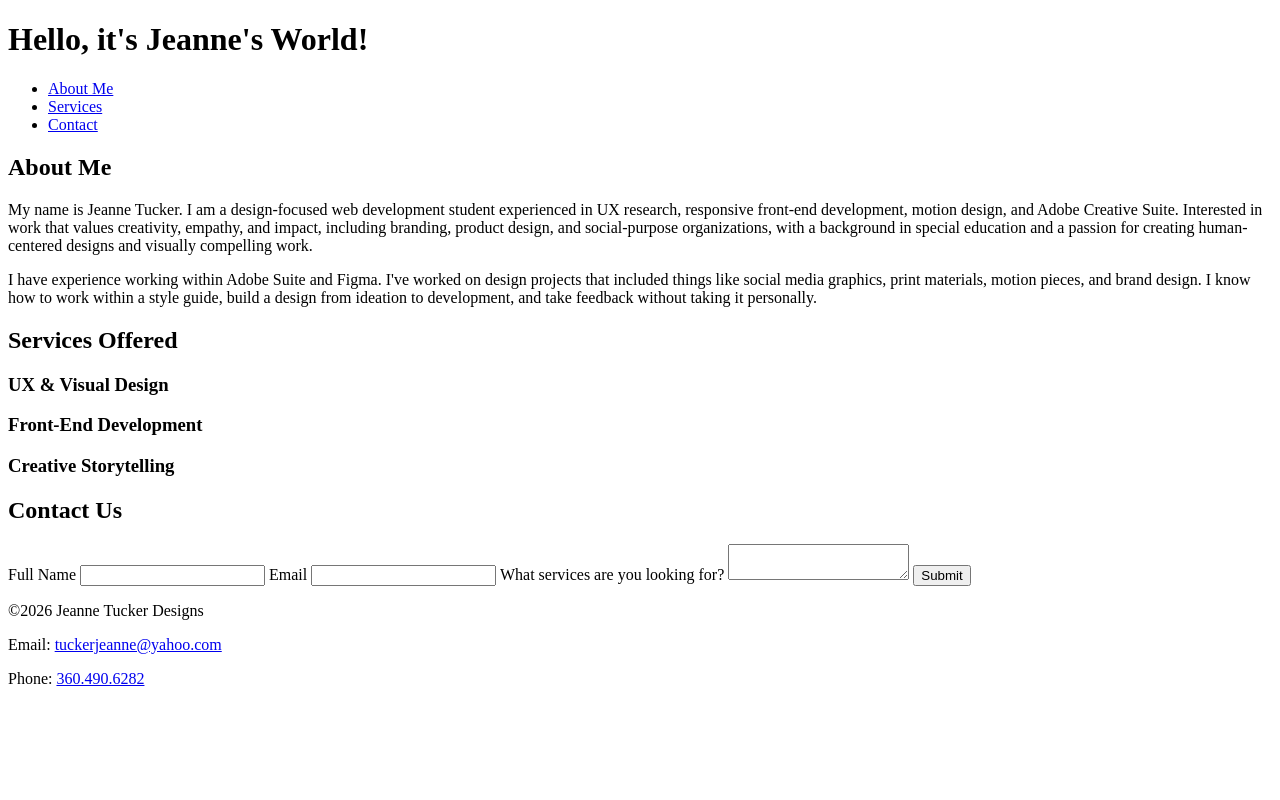
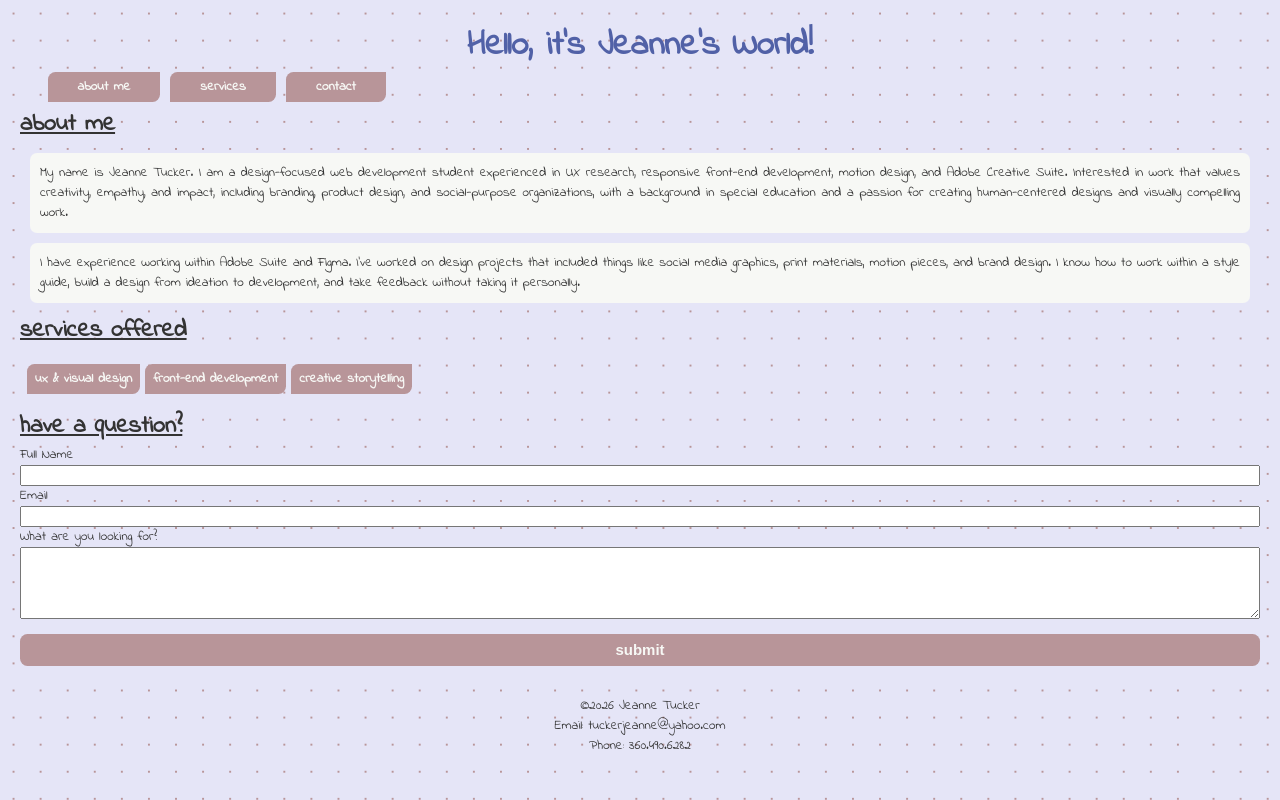
Before and after one commit to jltucke9/GIT414, a plain HTML site: page index.html in a window 1280 px wide. Drawn offline with Linux system fonts and the light colour scheme.

Commit message:
CSS global styles added

```diff
--- a/index.html
+++ b/index.html
@@ -22,12 +22,13 @@
   </header>
   <main>
     <section id="about">
-      <h2>About Me</h2>
+      <h2>about me</h2>
         <p>My name is Jeanne Tucker. I am a design-focused web development student experienced in UX research, responsive front-end development, motion design, and Adobe Creative Suite. Interested in work that values creativity, empathy, and impact, including branding, product design, and social-purpose organizations, with a background in special education and a passion for creating human-centered designs and visually compelling work.</p>
         <p>I have experience working within Adobe Suite and Figma. I've worked on design projects that included things like social media graphics, print materials, motion pieces, and brand design. I know how to work within a style guide, build a design from ideation to development, and take feedback without taking it personally.</p>
     </section>
-    <section id="services">
-      <h2>Services Offered</h2>
+    <section>
+      <h2>services offered</h2>
+      <div id="services">
         <div class="service">
           <h3>UX &amp; Visual Design</h3>
           <p></p>
@@ -40,9 +41,10 @@
           <h3>Creative Storytelling</h3>
           <p></p>
         </div>
+      </div>
     </section>
     <section class="contact">
-      <h2>Contact Us</h2>
+      <h2>have a question?</h2>
       <form action="http://wp.zybooks.com/form-viewer.php" method="POST">
         <label for="full-name">Full Name</label>
         <input type="text" name="full-name" id="full-name" required>
@@ -50,7 +52,7 @@
         <label for="comp-email">Email</label>
         <input type="text" name="comp-email" id="comp-email" required>
 
-        <label for="comments">What services are you looking for?</label>
+        <label for="comments">What are you looking for?</label>
         <textarea name="comments" id="comments" required></textarea>
 
         <input type="submit" name="form-submit" id="form-submit" value="Submit">
@@ -58,7 +60,7 @@
     </section>
   </main>
   <footer>
-    <p>&copy;2026 Jeanne Tucker Designs</p>
+    <p>&copy;2026 Jeanne Tucker</p>
     <p>Email: <a href="mailto: tuckerjeanne@yahoo.com" id="email">tuckerjeanne@yahoo.com</a></p>
     <p>Phone: <a href="tel:360-490-6282" id="tel">360.490.6282</a></p>
   </footer>
--- a/styles.css
+++ b/styles.css
@@ -0,0 +1,194 @@
+/* CSS BY Jeanne Tucker */
+
+@import url('https://fonts.googleapis.com/css2?family=Indie+Flower&family=Rock+Salt&display=swap');
+
+/* CSS RESET */
+/* http://meyerweb.com/eric/tools/css/reset/
+v2.0 | 20110126
+License: none (public domain)
+*/
+html, body, div, span, applet, object, iframe,
+h1, h2, h3, h4, h5, h6, p, blockquote, pre,
+a, abbr, acronym, address, big, cite, code,
+del, dfn, em, img, ins, kbd, q, s, samp,
+small, strike, strong, sub, sup, tt, var,
+b, u, i, center,
+dl, dt, dd, ol, ul, li,
+fieldset, form, label, legend,
+table, caption, tbody, tfoot, thead, tr, th, td,
+article, aside, canvas, details, embed,
+figure, figcaption, footer, header, hgroup,
+menu, nav, output, ruby, section, summary,
+time, mark, audio, video {
+    margin: 0;
+    padding: 0;
+    border: 0;
+    font-size: 100%;
+    font: inherit;
+    vertical-align: baseline;
+}
+/* HTML5 display-role reset for older browsers */
+article, aside, details, figcaption, figure,
+footer, header, hgroup, menu, nav, section {
+    display: block;
+}
+body {
+    line-height: 1;
+}
+ol, ul {
+    list-style: none;
+}
+blockquote, q {
+    quotes: none;
+}
+blockquote:before, blockquote:after,
+q:before, q:after {
+    content: '';
+    content: none;
+}
+table {
+    border-collapse: collapse;
+    border-spacing: 0;
+}
+
+/* ROOT VARIABLES */
+:root {
+    --off-white: #f7f8f5;
+    --dusty-pink: #b89599;
+    --dusty-violet: #c3b1be;
+    --pink: #d05896;
+    --violet-blue: #5161a7;
+    --charcoal: #333333;
+    --header-font: "Rock Salt", sans-serif;
+    --font: "Indie Flower", serif;
+}
+
+/* GLOBAL STYLES (MOBILE FIRST) */
+
+body {
+    background-image: url('images/background.png');
+    font-family: var(--font);
+    font-size: 10pt;
+    line-height: 1.5;
+    margin: 0 auto;
+    min-width: 400px;
+    color: var(--charcoal);
+    padding: 20px;
+}
+
+h1{
+    font-size: 26pt;
+    font-weight: bold;
+    color: var(--violet-blue);
+    text-align: center;
+}
+
+h2 {
+    font-weight: 800;
+    font-size: 24px;
+    text-decoration: underline;
+}
+
+nav {
+    padding: 2.5px 5px 7.5px 0px;
+}
+
+nav li {
+    list-style: none;
+    display: inline-block;
+    padding: 2.5px;
+}
+
+nav ul {
+    padding: 0px 25px;
+}
+
+nav a {
+    text-decoration: none;
+    background-color: var(--dusty-pink);
+    text-align: center;
+    color: var(--off-white);
+    text-transform: lowercase;
+    font-weight: bold;
+    padding: 5px 30px;
+    border-top-left-radius: 7.5px;
+    border-bottom-right-radius: 7.5px;
+}
+
+nav a:hover {
+    background-color: var(--dusty-violet);
+    scale: 4.25px;
+}
+
+#about {
+    /* max-width: 68ch; */
+    text-align: justify;
+}
+
+#about p {
+    background-color: var(--off-white);
+    padding: 10px;
+    margin:10px;
+    border-radius:7px;
+}
+
+#services {
+    padding: 15px 7px;
+    align-items: center;
+}
+
+.service {
+    display: inline-block;
+    background-color: var(--dusty-pink);
+    text-align: center;
+    color: var(--off-white);
+    text-transform: lowercase;
+    font-weight: bold;
+    padding: 5px 8px;
+    border-top-left-radius: 7.5px;
+    border-bottom-right-radius: 7.5px;
+}
+
+form {
+    display: flex;
+    flex-direction: column;
+}
+
+textarea {
+    padding: 20px;
+    margin-bottom: 15px;
+}
+
+#form-submit {
+    background-color: var(--dusty-pink);
+    color: var(--off-white);
+    text-decoration: none;
+    font-size: 15px;
+    font-weight: bold;
+    text-transform: lowercase;
+    border: none;
+    cursor: pointer;
+    padding: 7.5px 10px;
+    border-radius: 7.5px;
+}
+
+#form-submit:hover {
+    background-color: var(--dusty-violet);
+    scale: 1.25;
+}
+
+footer {
+    padding: 30px 0px 10px;
+    text-align: center;
+}
+
+#email, #tel {
+    text-decoration: none;
+    color: var(--charcoal);
+}
+
+@media (min-width: 600px) {
+    nav li {
+
+    }
+}
```
Also changed, not shown: images/background.png (added). Lines whose indentation alone changed are shown as unchanged.
